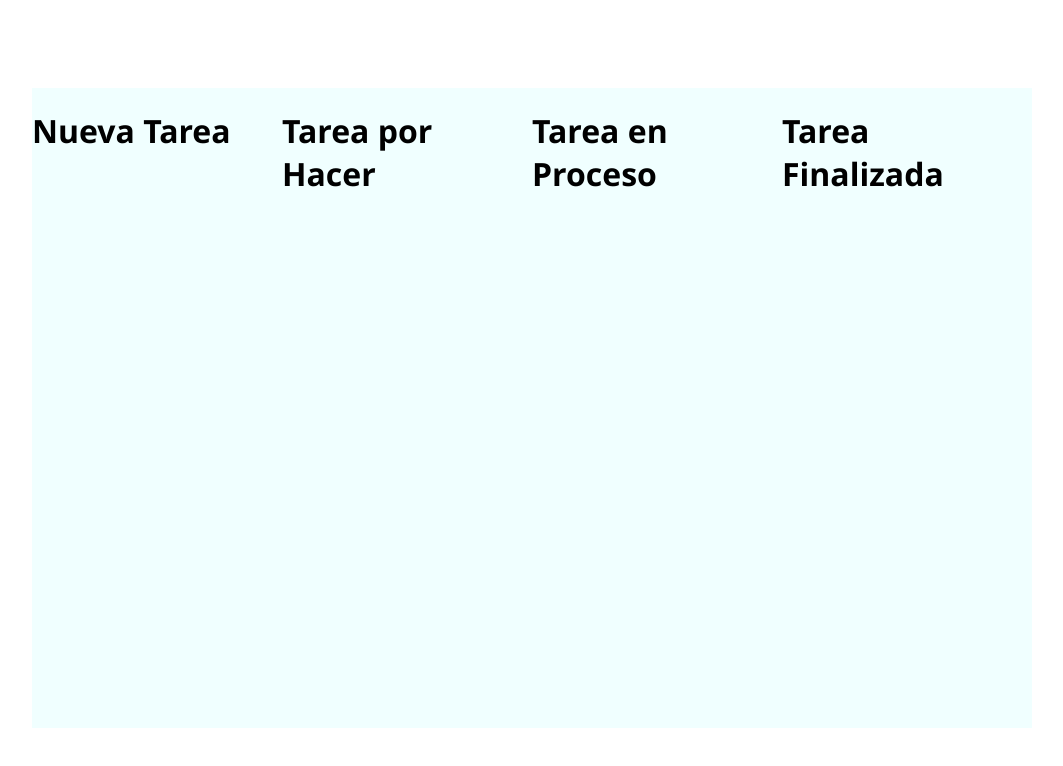
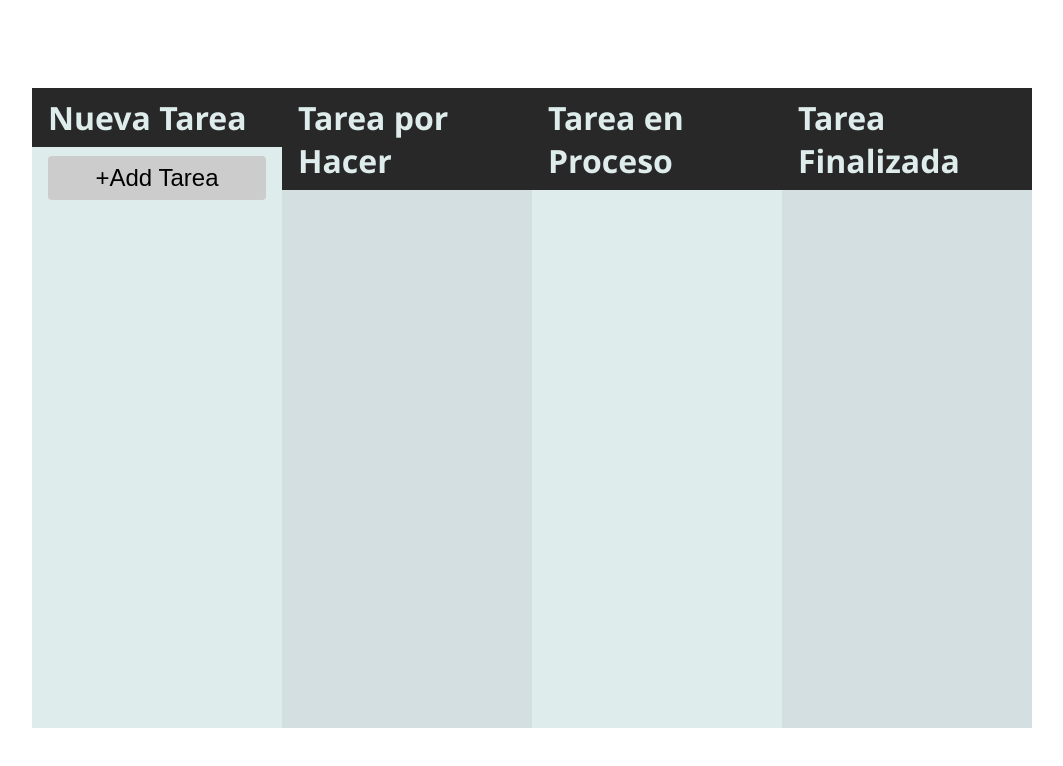
Before and after one commit to yefrid18/M3U2TrelloAppYefrid18, a plain HTML site: page index.html in a window 1280 px wide. Shown: the whole page, without its empty margins (108-1171 px from the left). Drawn offline with Linux system fonts and the light colour scheme.

Commit message:
agregar boton Todo y css del mismo

```diff
--- a/index.html
+++ b/index.html
@@ -11,6 +11,7 @@
     <div class="todo-container">
         <div class="status">
             <h1>Nueva Tarea</h1>
+            <button id="add_btn"> +Add Tarea</button>
         </div>
         <div class="status">
             <h1>Tarea por Hacer</h1>
--- a/style.css
+++ b/style.css
@@ -1,3 +1,7 @@
+*{
+    box-sizing: border-box;
+}
+
 body{
     font-family: 'Segoe UI', Tahoma, Geneva, Verdana, sans-serif;
     min-height: 100vh;
@@ -14,6 +18,38 @@ body{
 
 .status{
     width: 25%;
-    background-color: azure;
+    background-color: rgb(223, 236, 236);
     position: relative;
+    padding: 60px 1rem 0.5rem;
 }
+
+.status:nth-child(even){
+    background-color: rgb(212, 223, 226);
+}
+
+.status h1{
+    position: absolute;
+    top: 0;
+    left: 0;
+    background-color: rgb(41, 40, 40);
+    color: rgb(223, 236, 236);
+    margin: 0;
+    width: 100%;
+    padding: 0.5rem 1rem;
+}
+
+#add_btn{
+    padding: 0.5rem 1rem;
+    background-color: #ccc;
+    outline: none;
+    border: none;
+    width: 100%;
+    font-size: 1.5rem;
+    margin: 0.5rem 0;
+    border-radius: 4px;
+    cursor: pointer;
+}
+
+#add_btn:hover{
+    background-color: #aaa;
+}
```
